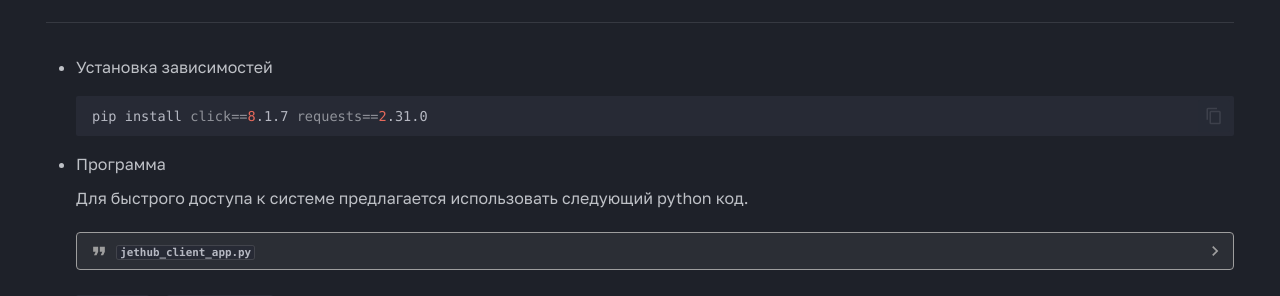
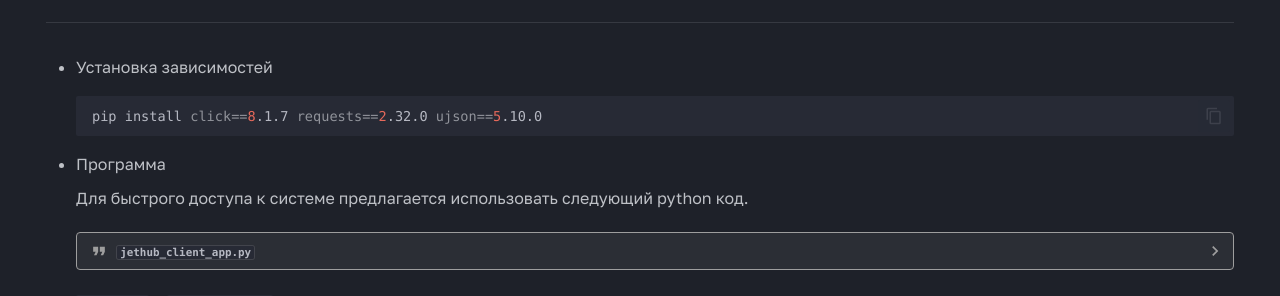
Before and after one commit to jethub-tech/docs.jethub.pro, an MkDocs documentation site: the page built from docs/index.md, in a window 1280 px wide and 900 px high, scrolled down 383 px. Shown: the part 152-448 px from the top of the window. Built offline with MkDocs 1.6.1 and Material for MkDocs 9.7.7, drawn with Linux system fonts in a browser that asks for light colours; some web fonts are replaced.

Commit message:
replace to ujson

````diff
--- a/docs/assets/example_jethub_client_app.py
+++ b/docs/assets/example_jethub_client_app.py
@@ -1,4 +1,3 @@
-import json
 import shutil
 import time
 import zipfile
@@ -6,6 +5,7 @@
 
 import click
 import requests
+import ujson
 
 
 API_PATH = "insert_api_path"
@@ -118,7 +118,7 @@
 
 def write_results(data: dict, out_file: str):
     with open(out_file, "w") as f:
-        json.dump(data, f, indent=4, ensure_ascii=False)
+        ujson.dump(data, f, indent=4, ensure_ascii=False)
 
 
 @click.command(context_settings={"ignore_unknown_options": True})
--- a/docs/index.md
+++ b/docs/index.md
@@ -70,7 +70,7 @@
 - Установка зависимостей
 
     ```bash
-    pip install click==8.1.7 requests==2.31.0
+    pip install click==8.1.7 requests==2.32.0 ujson==5.10.0
     ```
 
 - Программа
````
